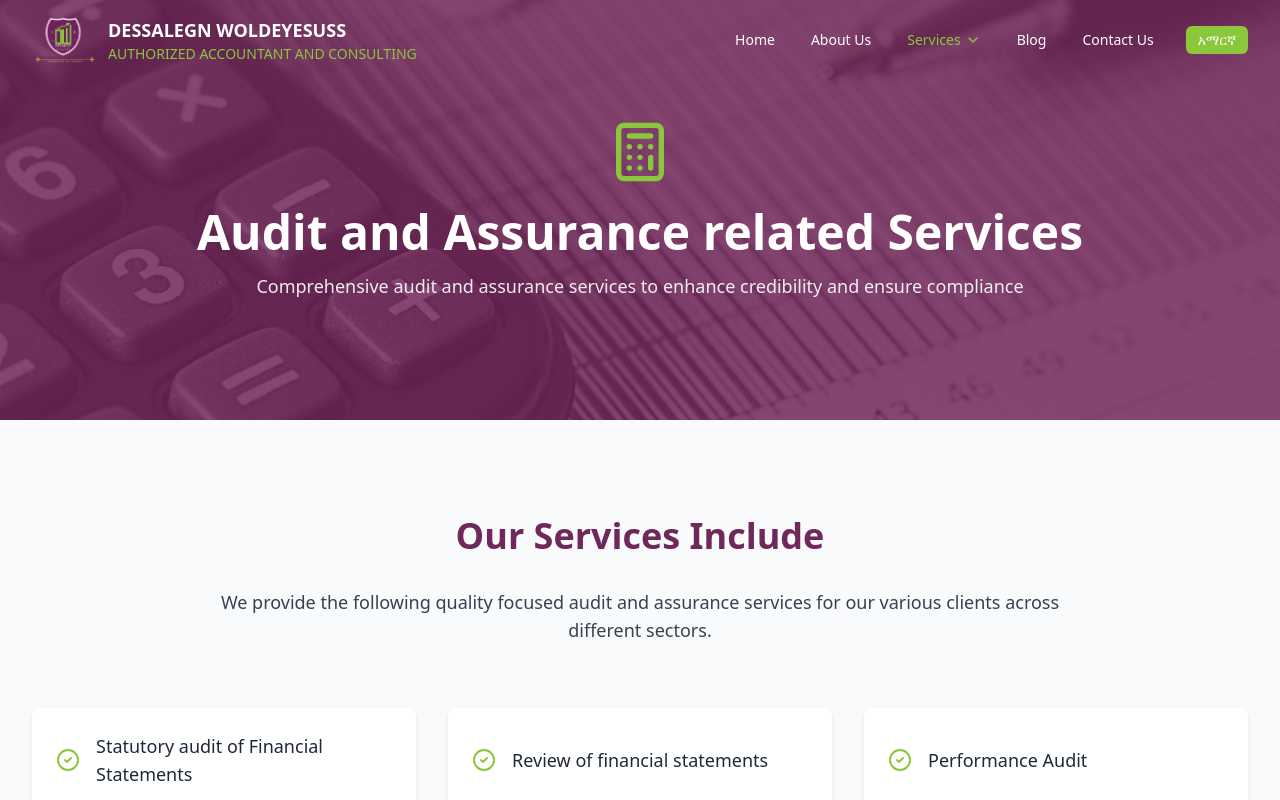
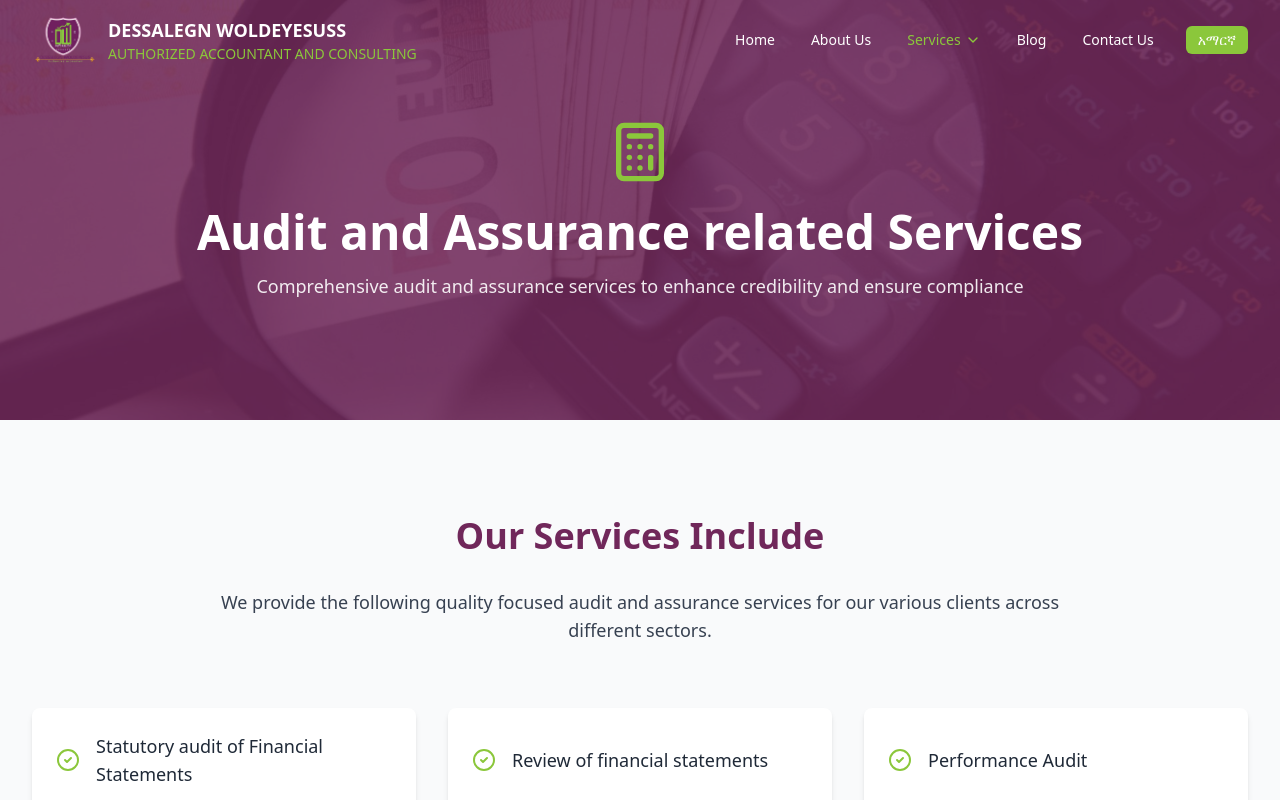
Before and after one commit to DagimDana/DW-Audit-Consult, a React (Vite) app: page /services/audit-services in a window 1280 px wide. Shown: the top 800 px of the page. Built offline with nearby package versions, Linux system fonts and the light colour scheme.

Commit message:
Updated multiple components and fixed issues

```diff
--- a/src/pages/AuditServices.tsx
+++ b/src/pages/AuditServices.tsx
@@ -27,7 +27,7 @@ export default function AuditServices() {
       <section
         className="relative h-[500px] bg-cover bg-center bg-no-repeat -mt-0 md:-mt-20"
         style={{
-          backgroundImage: 'url(/About.jpg)'
+          backgroundImage: 'url(/Audit.jpg)'
         }}
       >
         {/* Overlay */}
```
Also changed, not shown: public/Audit.jpg (added).
